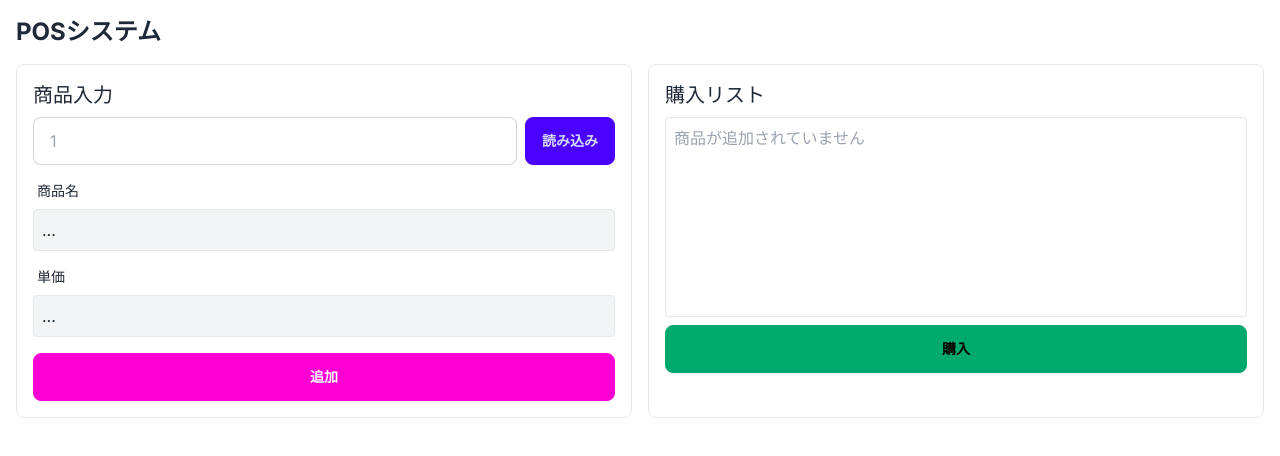
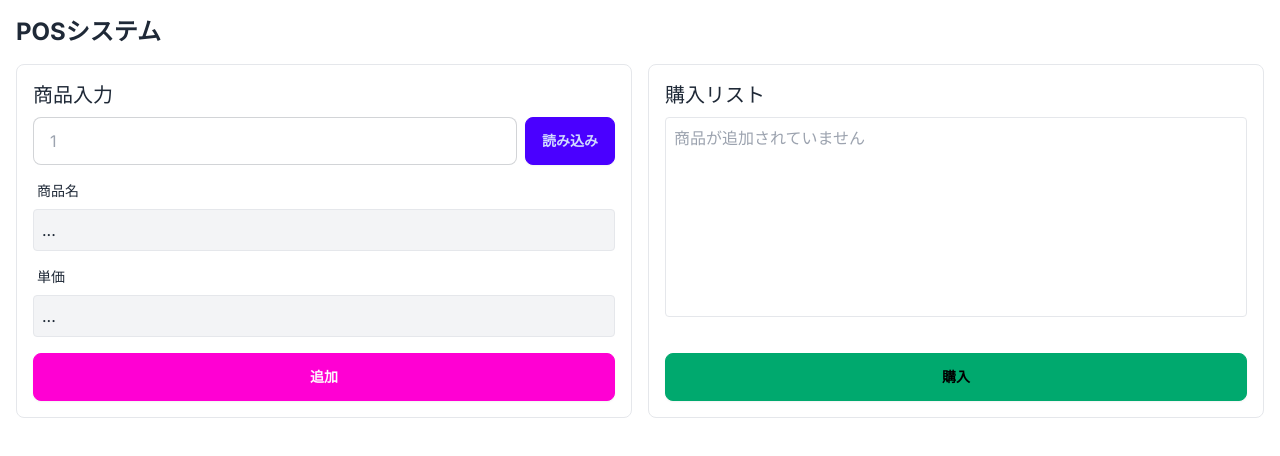
Before and after one commit to katsuyayamaguchi1/4-1_pos-frontend, a Next.js app: page / in a window 1280 px wide. Shown: the top 456 px of the page. Built offline with nearby package versions, Linux system fonts and the light colour scheme.

Commit message:
fix: Align button heights

```diff
--- a/src/app/page.jsx
+++ b/src/app/page.jsx
@@ -70,8 +70,12 @@ export default function PosPage() {
     <div className="container mx-auto p-4">
       <h1 className="text-2xl font-bold mb-4">POSシステム</h1>
       <div className="grid grid-cols-2 gap-4">
-        {/* 左側 */}
-        <div className="border p-4 rounded-lg">
+
+        {/* 左側：商品入力エリア */}
+        {/* ★★★★★★★【修正点】flex flex-col を追加 ★★★★★★★ */}
+        <div className="border p-4 rounded-lg flex flex-col">
+          {/* ★★★★★★★【修正点】divで囲み、flex-grow を追加 ★★★★★★★ */}
+          <div className="flex-grow">
             <h2 className="text-xl mb-2">商品入力</h2>
             <div className="flex items-center gap-2 mb-2">
               <input
@@ -85,7 +89,6 @@ export default function PosPage() {
                 読み込み
               </button>
             </div>
-          {/* ★★★★★★★【ここから修正】★★★★★★★ */}
             <div className="form-control mb-2">
               <label className="label"><span className="label-text">商品名</span></label>
               <div className="border p-2 rounded bg-gray-100 min-h-[40px]">
@@ -98,148 +101,39 @@ export default function PosPage() {
                 {productInfo?.PRD_PRICE ? `${productInfo.PRD_PRICE}円` : '...'}
               </div>
             </div>
-          {/* ★★★★★★★【ここまで修正】★★★★★★★ */}
+          </div>
           <button onClick={handleAddToList} className="btn btn-secondary w-full">
             追加
           </button>
         </div>
-        {/* 右側 */}
-        <div className="border p-4 rounded-lg">
+
+        {/* 右側：購入リストエリア */}
+        {/* ★★★★★★★【修正点】flex flex-col を追加 ★★★★★★★ */}
+        <div className="border p-4 rounded-lg flex flex-col">
+          {/* ★★★★★★★【修正点】divで囲み、flex-grow を追加 ★★★★★★★ */}
+          <div className="flex-grow">
             <h2 className="text-xl mb-2">購入リスト</h2>
             <div className="bg-white p-2 border rounded min-h-[200px] mb-2">
               {purchaseList.length === 0 ? (
                 <p className="text-gray-400">商品が追加されていません</p>
               ) : (
                 <ul>
-                {/* ★★★★★★★【ここも修正】★★★★★★★ */}
                   {purchaseList.map((item, index) => (
                     <li key={index} className="flex justify-between">
                       <span>{item.PRD_NAME}</span>
                       <span>{item.PRD_PRICE}円</span>
                     </li>
                   ))}
-                {/* ★★★★★★★【ここまで修正】★★★★★★★ */}
                 </ul>
               )}
+            </div>
           </div>
           <button onClick={handlePurchase} className="btn btn-success w-full">
             購入
           </button>
         </div>
+
       </div>
     </div>
   );
 }
-
-
-// 以下、STEP3
-
-// src/app/page.jsx
-
-// 'use client'; // useStateを使うため、クライアントコンポーネントとして宣言
-
-// import { useState } from 'react';
-
-// export default function PosPage() {
-//   // 状態管理のためのuseStateフック
-//   const [productCode, setProductCode] = useState(''); // ①コード入力エリア
-//   const [productInfo, setProductInfo] = useState(null); // ③名称表示エリア, ④単価表示エリア
-//   const [purchaseList, setPurchaseList] = useState([]); // ⑥購入品目リスト
-
-//   // TODO: ステップ2で実装
-//   const handleReadCode = () => {
-//     console.log('読み込みボタンが押されました:', productCode);
-//     // ここでバックエンドの「商品検索API」を呼び出す
-//   };
-
-//   // TODO: ステップ3で実装
-//   const handleAddToList = () => {
-//     console.log('追加ボタンが押されました');
-//     // ここで購入リストに商品を追加する
-//   };
-
-//   // TODO: ステップ4で実装
-//   const handlePurchase = () => {
-//     console.log('購入ボタンが押されました');
-//     // ここで購入リストをバックエンドの「購入API」に送信する
-//   };
-
-
-//   return (
-//     <div className="container mx-auto p-4">
-//       <h1 className="text-2xl font-bold mb-4">POSシステム</h1>
-
-//       <div className="grid grid-cols-2 gap-4">
-//         {/* 左側：商品入力エリア */}
-//         <div className="border p-4 rounded-lg">
-//           <h2 className="text-xl mb-2">商品入力</h2>
-//           <div className="flex items-center gap-2 mb-2">
-//             <input
-//               type="text"
-//               value={productCode}
-//               onChange={(e) => setProductCode(e.target.value)}
-//               className="input input-bordered w-full" // ①コード入力エリア
-//               placeholder="12345678901"
-//             />
-//             <button onClick={handleReadCode} className="btn btn-primary">
-//               読み込み {/* ②読み込みボタン */}
-//             </button>
-//           </div>
-
-//           <div className="form-control mb-2">
-//             <label className="label">
-//               <span className="label-text">商品名</span>
-//             </label>
-//             <div className="border p-2 rounded bg-gray-100 min-h-[40px]">
-//               {productInfo?.NAME || '...'} {/* ③名称表示エリア */}
-//             </div>
-//           </div>
-
-//           <div className="form-control mb-4">
-//             <label className="label">
-//               <span className="label-text">単価</span>
-//             </label>
-//             <div className="border p-2 rounded bg-gray-100 min-h-[40px]">
-//               {productInfo?.PRICE ? `${productInfo.PRICE}円` : '...'} {/* ④単価表示エリア */}
-//             </div>
-//           </div>
-
-//           <button onClick={handleAddToList} className="btn btn-secondary w-full">
-//             追加 {/* ⑤購入リストへ追加ボタン */}
-//           </button>
-//         </div>
-
-//         {/* 右側：購入リストエリア */}
-//         <div className="border p-4 rounded-lg">
-//           <h2 className="text-xl mb-2">購入リスト</h2>
-//           <div className="bg-white p-2 border rounded min-h-[200px] mb-2">
-//             {/* ⑥購入品目リスト */}
-//             {purchaseList.length === 0 ? (
-//               <p className="text-gray-400">商品が追加されていません</p>
-//             ) : (
-//               <ul>
-//                 {purchaseList.map((item, index) => (
-//                   <li key={index} className="flex justify-between">
-//                     <span>{item.NAME}</span>
-//                     <span>{item.PRICE}円</span>
-//                   </li>
-//                 ))}
-//               </ul>
-//             )}
-//           </div>
-//           <button onClick={handlePurchase} className="btn btn-success w-full">
-//             購入 {/* ⑦購入ボタン */}
-//           </button>
-//         </div>
-//       </div>
-//     </div>
-//   );
-// }
-
-
-
-// // 以下、STEP３
-
-// // export default function Home() {
-// //   return <h1>Hello World</h1>
-// // }
```
Lines whose indentation alone changed are shown as unchanged.
